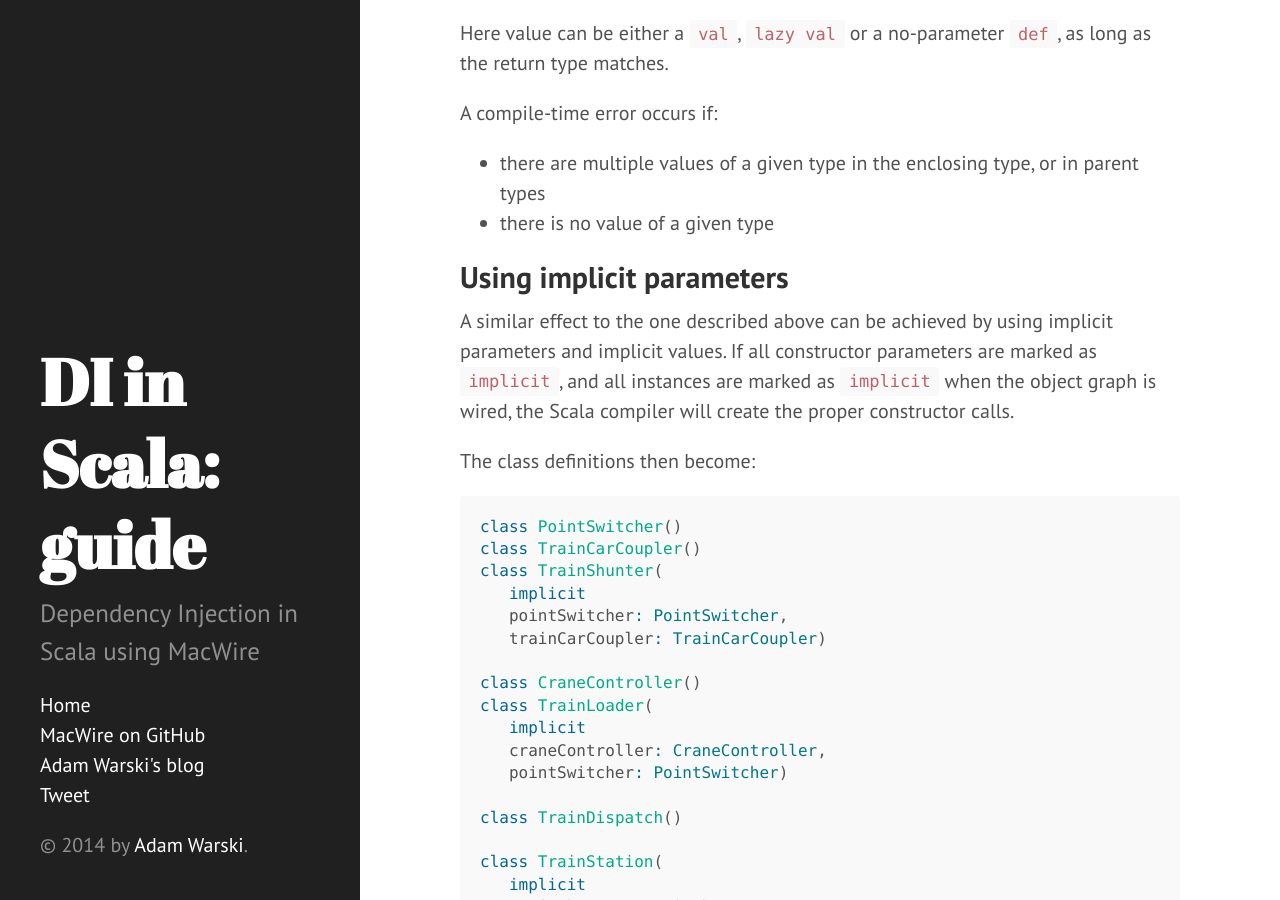
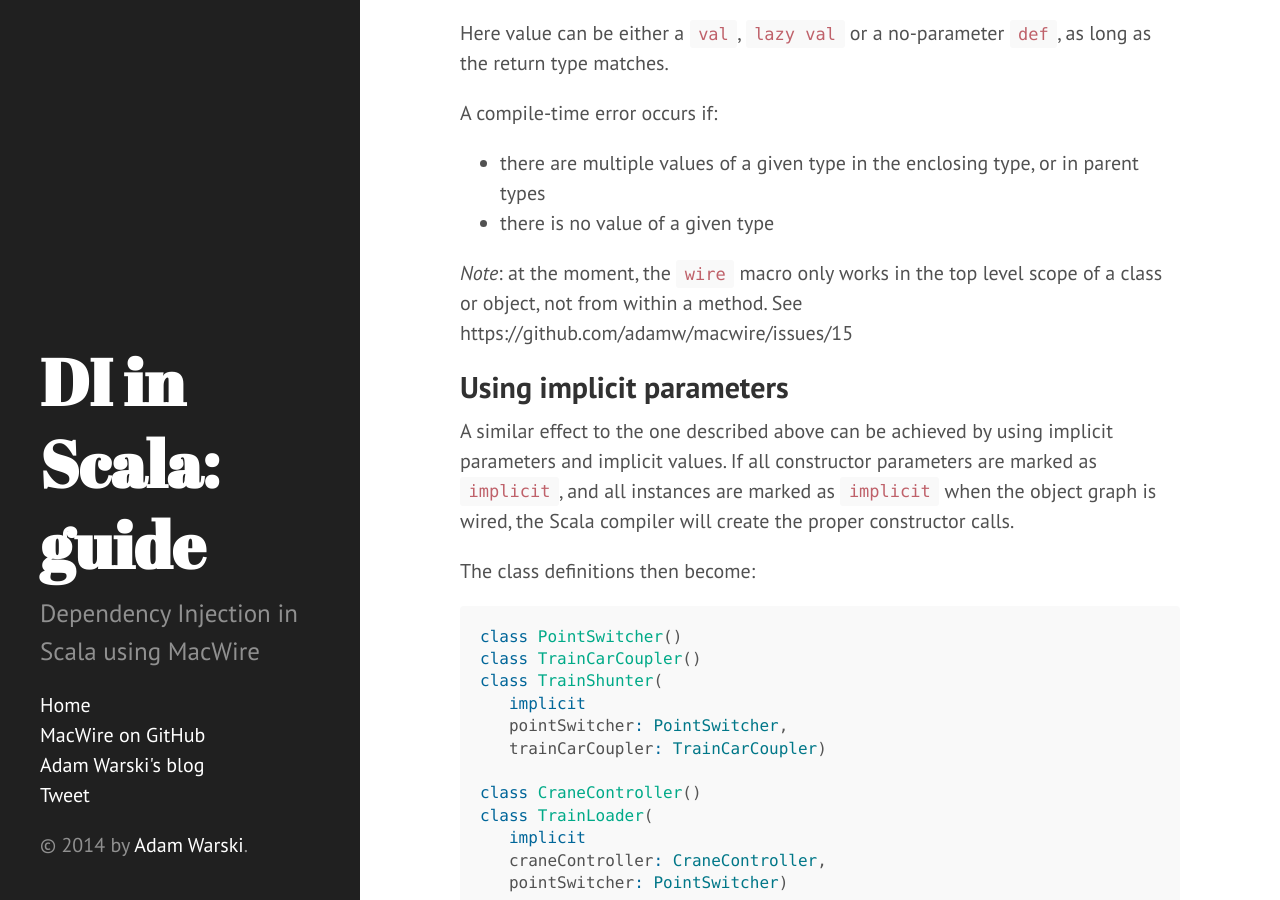
Before and after one commit to di-in-scala/di-in-scala.github.io-sources, a Jekyll site: the page built from index.md, in a window 1280 px wide and 900 px high, scrolled down 6585 px. Built offline with Jekyll 4.4.1, drawn with Linux system fonts in a browser that asks for light colours; Markdown is read by kramdown in place of the engine named in the settings; comment, search, counter and statistics services are not loaded.

Commit message:
Inform that wire only works from top level scope

```diff
--- a/_includes/macwire.md
+++ b/_includes/macwire.md
@@ -43,6 +43,9 @@ A compile-time error occurs if:
 
 * there are multiple values of a given type in the enclosing type, or in parent types
 * there is no value of a given type
+
+*Note*: at the moment, the `wire` macro only works in the top level scope of a class or object, not from within a method. See https://github.com/adamw/macwire/issues/15
+
 
 ## Using implicit parameters
 
```
